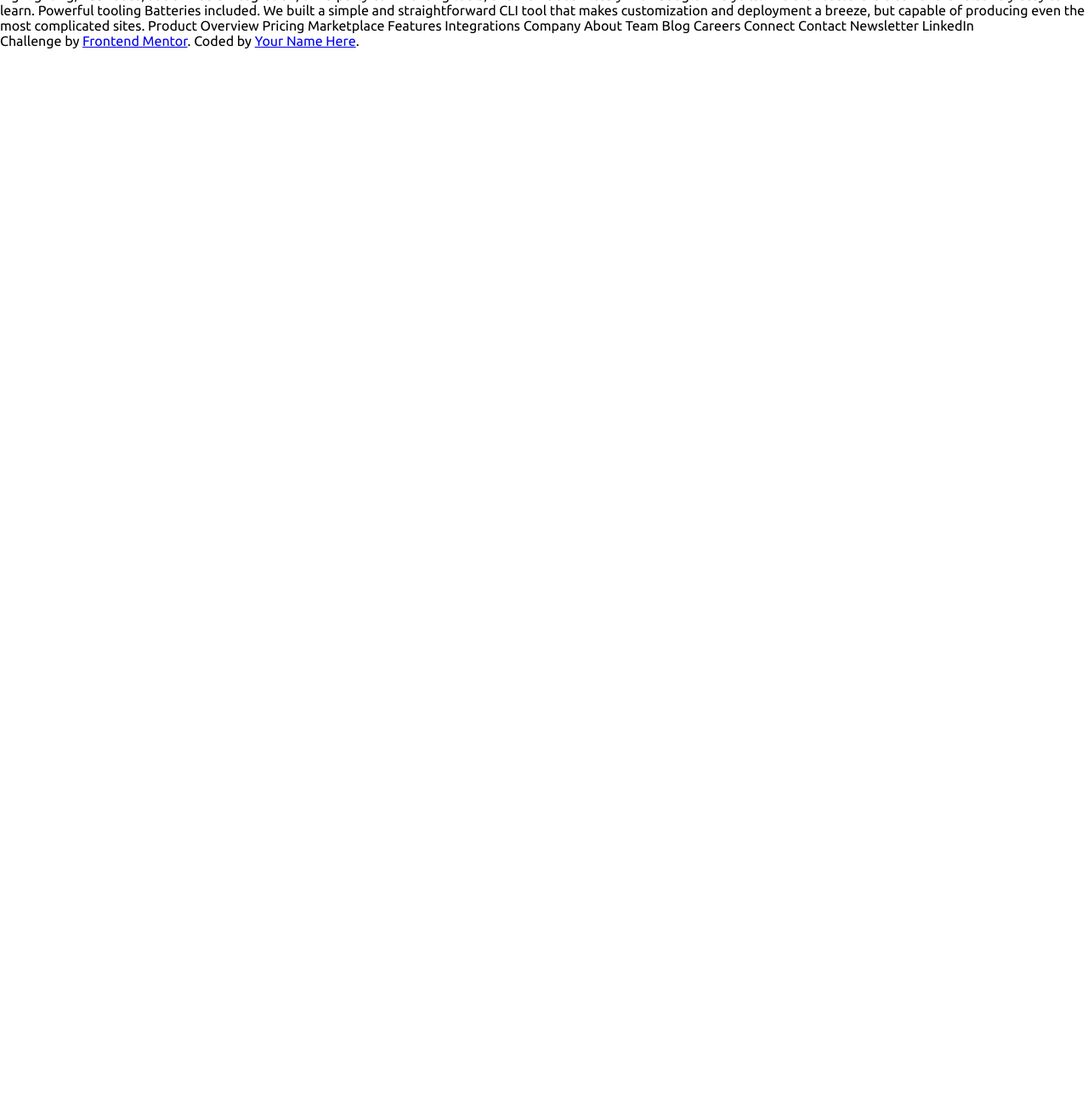
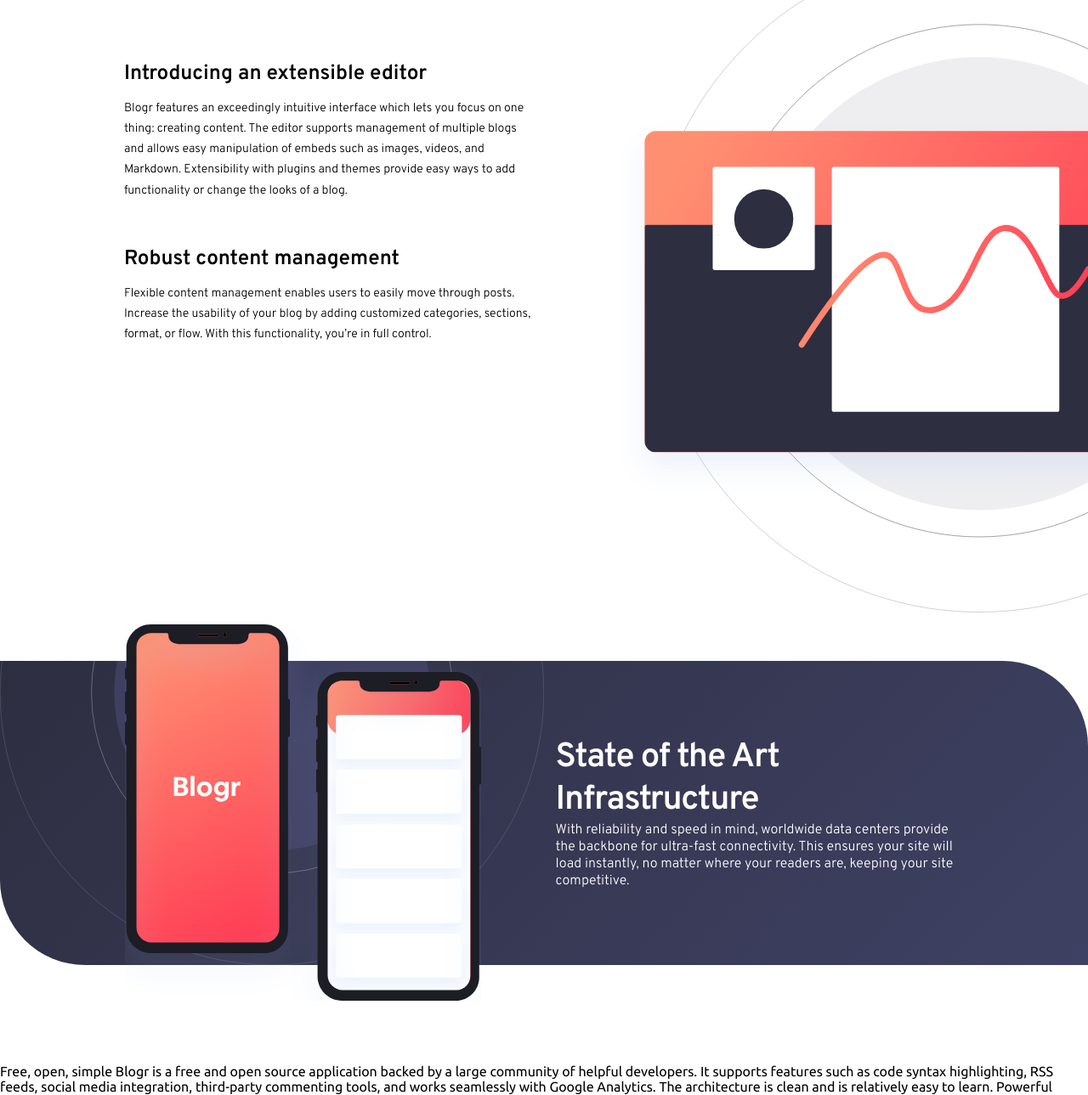
Before and after one commit to MarcusTuliusCiceron/Blogr-landing-page, a plain HTML site: page index.html in a window 1280 px wide. Shown: the part 723-2012 px from the top of the page at 85% size. Before the commit the page ends 800 px from the top, so only its background shows below. Drawn offline with Linux system fonts and the light colour scheme.

Commit message:
top and center section complete for desktop

```diff
--- /dev/null
+++ b/app/scss/_center_section.scss
@@ -0,0 +1,44 @@
+.center_section{
+    height: 28vw;
+    background: linear-gradient(135deg, #2D2E40 0%, #3F4164 100%);
+    border-radius: 0px 100px;
+    color: $WhiteText;
+    font-family: 'Overpass', sans-serif;
+    margin-bottom: 116px;
+
+    &_box{
+        background-image: url(../../images/bg-pattern-circles.svg);
+        background-repeat: no-repeat;
+        background-position: left bottom;
+        background-size: 50%;
+        height: 100%;
+        display: flex;
+        align-items: center;
+
+
+        .img{
+            width: 32.8vw;
+            height: 34.65vw;
+            background-image: url(../../images/illustration-phones-cropped.svg);
+            background-repeat: no-repeat;
+            background-position: center;
+            background-size: contain;
+            margin-left: 11.46vw;
+            margin-right: 6.8vw;
+        }
+        .text{
+            width: 37.5vw;
+            h2{
+
+                font-size: 40px;
+                line-height: 50px;
+                letter-spacing: -1.2px;
+            }
+            p{
+                font-size: 16px;
+                min-height: 28px;
+            }
+        }
+    }
+
+}
--- a/app/scss/_header.scss
+++ b/app/scss/_header.scss
@@ -18,7 +18,6 @@
         text-decoration: none;
         color: $WhiteText;
     }
-
     .prensentation{
         text-align: center;
         h2{
@@ -37,14 +36,7 @@
             font-weight: 400;
             font-family: 'Overpass', sans-serif;
         }
-        .buttons{
-            a{
-
-            }
-        }
     }
-
-
 }
 .DesktopNav{
     display: flex;
@@ -159,9 +151,6 @@
     justify-content: space-between;
     position: relative;
     margin-bottom: 108px;
-    h1{
-
-    }
     .HamburgerBtn{
         span{
             content: "";
--- /dev/null
+++ b/app/scss/_top_section.scss
@@ -0,0 +1,30 @@
+.top_section{
+
+    margin-top: 4.9vw;
+    margin-left: 11.4vw;
+    background-image: url(../../images/illustration-editor-desktop.svg);
+    background-repeat: no-repeat;
+    background-size: contain;
+    background-position: 183% 100%;
+    height: 61vw;
+    margin-bottom: 57px;
+    font-family: 'Overpass', sans-serif;
+    h2{
+        font-size: 2.7vw;
+        padding-left: 24.5vw;
+        margin-bottom: 7.15vw;
+    }
+    h3{
+        font-size: 1.9vw;
+        line-height: 1.9vw;
+        margin-bottom: 16px;
+        padding-right: 51vw;
+    }
+    p{
+        font-size: 1.1vw;
+        line-height: 1.9vw;
+        margin-bottom: 4.4vw;
+        padding-right: 51vw;
+    }
+
+}
--- a/app/scss/style.scss
+++ b/app/scss/style.scss
@@ -1,6 +1,8 @@
 @import "variables";
 @import "mixin";
 @import "header";
+@import "_top_section";
+@import "center_section";
 
 html{
     box-sizing: border-box;
--- a/index.html
+++ b/index.html
@@ -105,27 +105,31 @@
       </div>
 
     </header>
+    <div class="top_section">
+      <h2>Designed for the future</h2>
+      <h3>Introducing an extensible editor</h3>
+      <p>Blogr features an exceedingly intuitive interface which lets you focus on one thing: creating content.
+            The editor supports management of multiple blogs and allows easy manipulation of embeds such as images,
+            videos, and Markdown. Extensibility with plugins and themes provide easy ways to add functionality or
+            change the looks of a blog.</p>
+      <h3>Robust content management</h3>
+      <p>Flexible content management enables users to easily move through posts. Increase the usability of your blog
+            by adding customized categories, sections, format, or flow. With this functionality, you’re in full control.
+      </p>
+    </div>
+    <div class="center_section">
+      <div class="center_section_box">
+        <div class="img">
+        </div>
+        <div class="text">
+          <h2>State of the Art Infrastructure</h2>
+          <p>With reliability and speed in mind, worldwide data centers provide the backbone for ultra-fast connectivity.
+            This ensures your site will load instantly, no matter where your readers are, keeping your site competitive.</p>
+        </div>
+      </div>
+    </div>
 
 
-
-
-
-
-    Designed for the future
-
-    Introducing an extensible editor
-    Blogr features an exceedingly intuitive interface which lets you focus on one thing: creating content.
-    The editor supports management of multiple blogs and allows easy manipulation of embeds such as images,
-    videos, and Markdown. Extensibility with plugins and themes provide easy ways to add functionality or
-    change the looks of a blog.
-
-    Robust content management
-    Flexible content management enables users to easily move through posts. Increase the usability of your blog
-    by adding customized categories, sections, format, or flow. With this functionality, you’re in full control.
-
-    State of the Art Infrastructure
-    With reliability and speed in mind, worldwide data centers provide the backbone for ultra-fast connectivity.
-    This ensures your site will load instantly, no matter where your readers are, keeping your site competitive.
 
     Free, open, simple
     Blogr is a free and open source application backed by a large community of helpful developers. It supports
```
Also changed, not shown: app/scss/style.css, images/bg-pattern-circles.png (added), images/illustration-phones-cropped.svg (added), images/illustration-phones.png (added), 1 other file.
